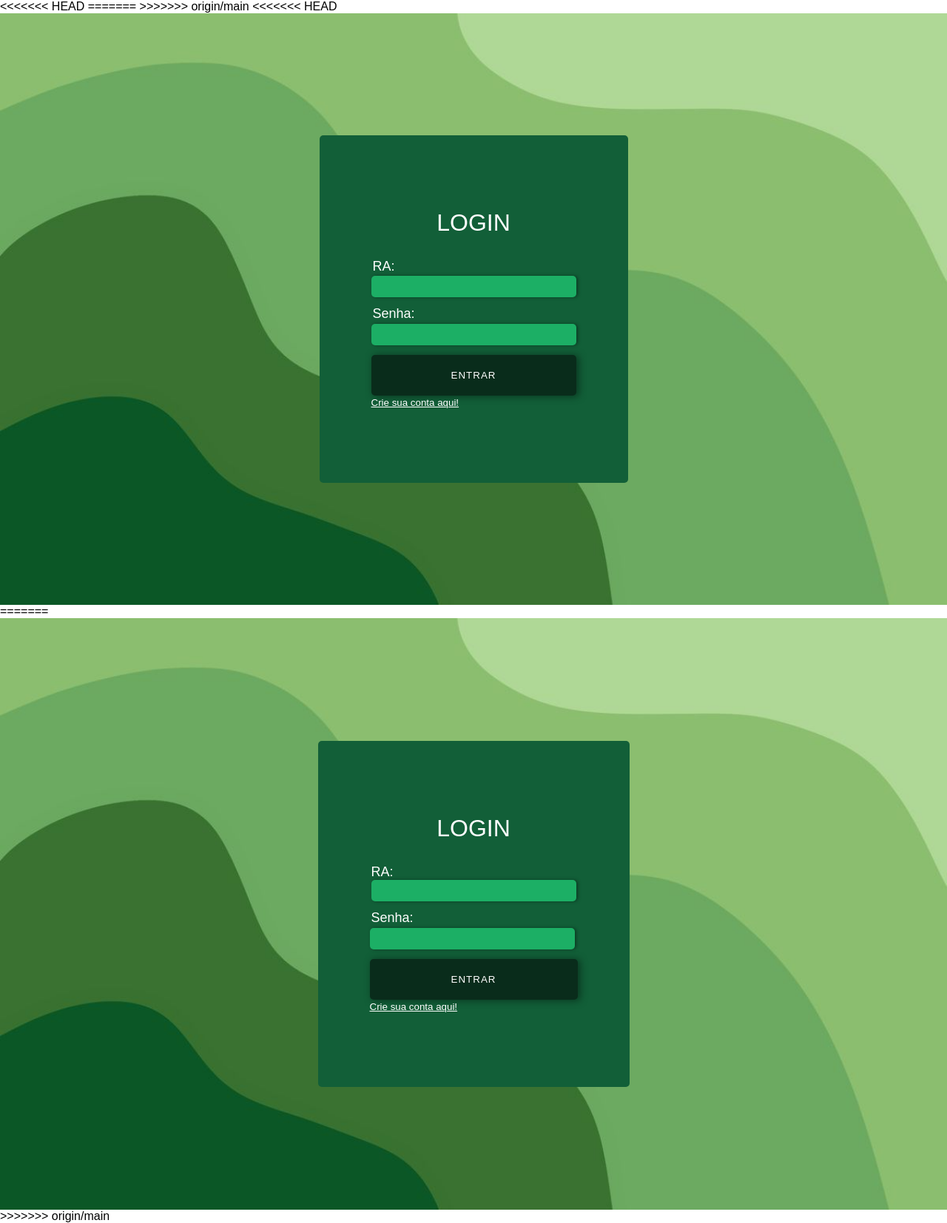
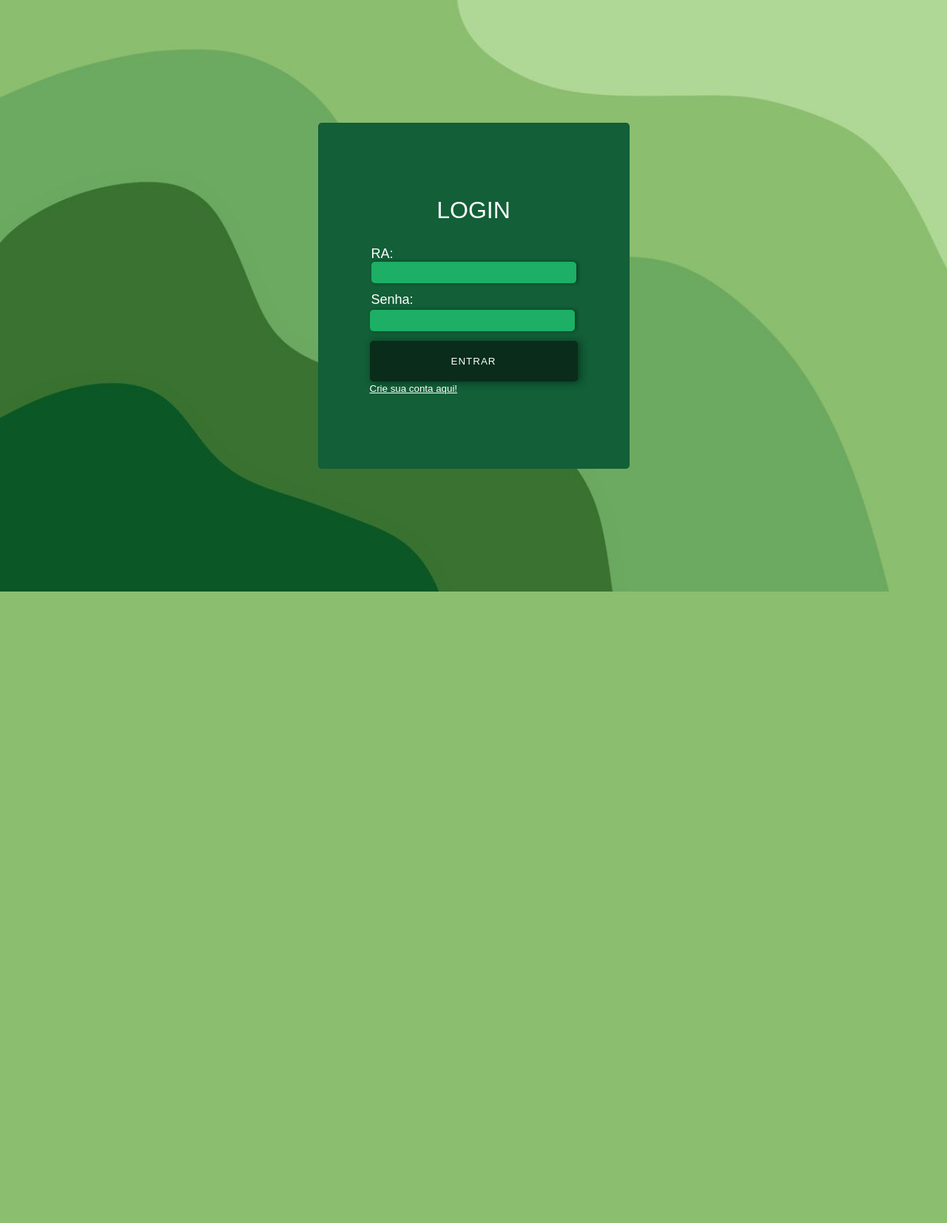
Before and after one commit to PedroLsRz/POV, a PHP site: page /login.php in a window 1280 px wide. Shown: the whole page at 74% size. After the commit the page ends 800 px from the top, so only its background shows below. Run offline with PHP 8.4, Linux system fonts and the light colour scheme.

Commit message:
refactor: atualização

```diff
--- a/login.php
+++ b/login.php
@@ -6,38 +6,12 @@
     <meta http-equiv="X-UA-Compatible" content="IE=edge">
     <meta name="viewport" content="width=device-width, initial-scale=1.0">
     <link rel="shortcut icon" href="favicon.ico" type="image/x-icon">
-<<<<<<< HEAD
-    <link href="./estilos/login.css" rel="stylesheet">
-    <!--  <link href="./css/bootstrap.min.css" rel="stylesheet">  -->
-=======
     <link href="./estilos/styleslogin.css" rel="stylesheet">
   <!--  <link href="./css/bootstrap.min.css" rel="stylesheet">  -->
->>>>>>> origin/main
     <title>PoV-Página de login</title>
 </head>
 
 <body>
-<<<<<<< HEAD
-    <div class="fundo">
-        <form class="forms" id=" form-login" action="bancologin.php" method="POST">
-            <h1 class="tituloform">LOGIN</h1>
-            <h1 class="titulogin">RA:</h1>
-            <input class="textologin" type="text" name="login" required>
-
-            <h1 class="titulosenha">Senha:</h1>
-            <input class="textosenha" type="password" name="senha" required>
-            <br>
-            <button class="botao">
-                ENTRAR
-            </button>
-            <a class="cadastrar" href="./cadastro.php">Crie sua conta aqui!</a>
-
-            <!-- obs: fazer comentario em html -->
-
-        </form>
-    </div>
-    <!--    <script src="./js/bootstrap.script.js"></script>-->
-=======
 
 <!-- Classe para manipular o fundo da pagina-->
 <div class="fundo">
@@ -58,7 +32,6 @@
 
 </div>
 
->>>>>>> origin/main
 </body>
 
 </html>
```
Also changed, not shown: logout.php (+0 -9 lines).
